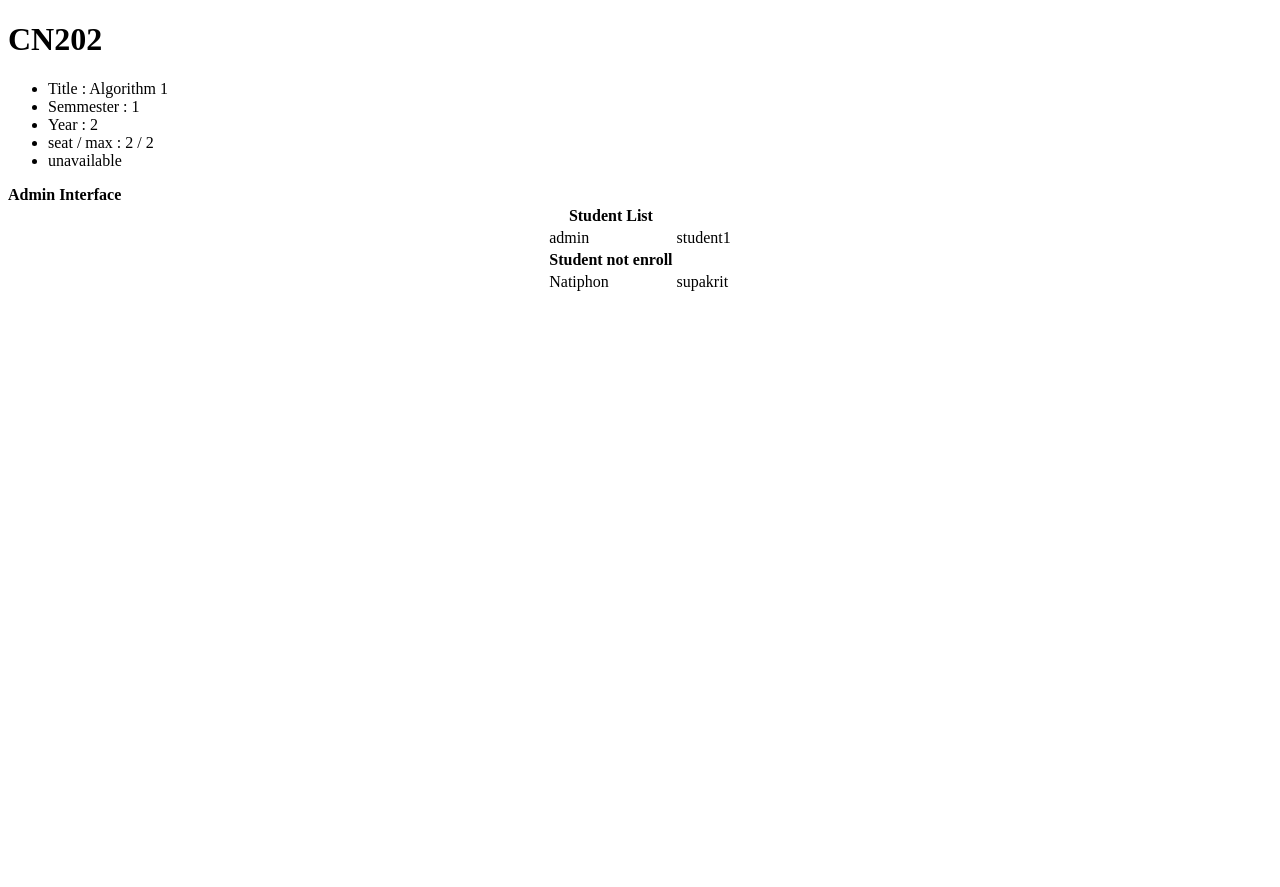
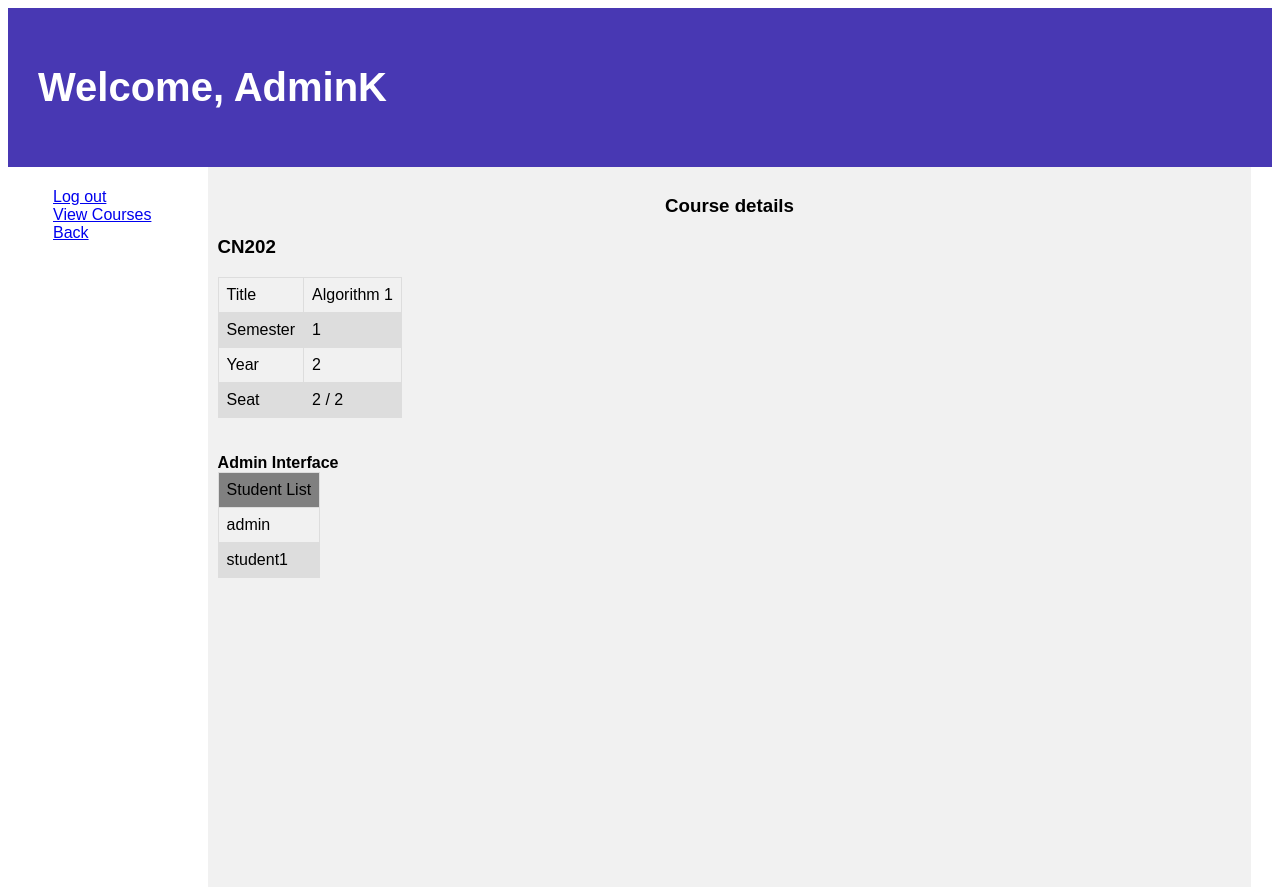
Before and after one commit to CN331G2/cn331-as2, a Django app: page /courses/2/ in a window 1280 px wide. Before the commit the page ends 291 px from the top, so only its background shows below. Run offline with Django 4.2, Linux system fonts and the light colour scheme; a user stored in the database is signed in; data comes from the database, SQL or seed files in the repository; both versions use the stored data as it was after the commit; parts of the project's set-up code (start-up, migrations or seed data) failed here and were passed over.

Commit message:
21.26 complete

```diff
--- a/DjangoWeb/courses/templates/courses/course.html
+++ b/DjangoWeb/courses/templates/courses/course.html
@@ -1,42 +1,115 @@
 {% extends "courses/layout.html" %}
 {% block body %}
-<h1>{{ course.c_id }}</h1>
-<ul>
-    <li>Title : {{ course.title }}</li>
-    <li>Semmester : {{ course.semmester }}</li>
-    <li>Year : {{ course.year }}</li>
-    <li>seat / max : {{ course.seat_count }} / {{ course.max_seat }}</li>
+<style>
+    body {
+      font-family: Arial, Helvetica, sans-serif;
+  }
+  header{
+      background-color: rgb(72, 56, 179);
+      padding: 30px;
+      text-align: left;
+      font-size: 20px;
+      color: white;
+  }
+  nav {
+      float: left;
+      width: 15%;
+      height: 700px;
+      background: rgb(255, 255, 255);
+      padding: 5px;
+  }
+  article {
+      float: left;
+      padding:10px;
+      width: 81%;
+      background-color: #f1f1f1;
+      height: 700px;
+  }
+  table {
+    font-family: arial, sans-serif;
+    border-collapse: collapse;
 
-    {% if course.quota %}
-    <li> available</li>
-    {% else %}
-    <li> unavailable</li>
+  }
 
-    {% endif %}
-</ul>
+  td, th {
+    border: 1px solid #dddddd;
 
+    padding: 8px;
+  }
+thead{
+    background-color: grey;
+}
+
+  tr:nth-child(even) {
+    background-color: #dddddd;
+  }
+</style>
+
+<header>
+    <h1> Welcome, {{ request.user.first_name }}</h1>
+  </header>
+  <section>
+    <nav>
+      <ul>
+        <a href="{% url 'logout' %}">Log out</a>
+        <br>
+        <a href="{% url 'c_index' %}">View Courses</a>
+        <br>
+        <a href="{% url 'index' %}">Back</a>
+      </ul>
+    </nav>
+    <article>
+        <h1 align="center">Course details</h1>
+        <h1>{{ course.c_id }}</h1>
+<table>
+      <tr>
+        <td>Title </td>
+        <td>{{ course.title }}</td>
+      </tr>
+      <tr>
+        <td>Semester</td>
+        <td>{{ course.semmester }}</td>
+      </tr>
+      <tr>
+        <td>Year</td>
+        <td>{{ course.year }}</td>
+      </tr>
+      <tr>
+        <td>Seat</td>
+        <td>{{ course.seat_count }} / {{ course.max_seat }}</td>
+      </tr>
+</table>
+
+
+
+
+<br>
+<br>
 {% if user.is_staff %}
 <p1><b> Admin Interface </b></p1>
-<div class="table" align="center">
-    <table>
-        <tr>
-            <th>Student List</th>
-        </tr>
-        {% for attendance in course.attend.all %}
+<div class="table">
+    <table><thead>
+
+            <td>Student List</td>
+
+<thead>
+
+    <tbody>
+
+        {% for attendance in course.attend.all %}<tr>
         <td>{{ attendance }}</td>
         {% endfor %}
+        </tr>
+
+        <!-- {% for student in User %}
         <tr>
-            <th>Student not enroll</th>
-        </tr>
-        {% for student in User %}
-
             {% if student not in course.attend.all %}
-
             <td>{{ student }}</td>
             {% endif %}
 
-        {% endfor %}
-
+        </tr>
+        {% endfor %} -->
+    </tbody>
     </table>
 
 </div>
@@ -44,13 +117,23 @@
 
 
 {% if course.quota  %}
+
 <h2>Register</h2>
 <form action="{% url 'book' course.id %}" method="POST">
     {% csrf_token %}
     <input type="submit" value="enroll">
 </form>
 
-<a href="{% url 'c_index' %}">Back to Course List</a>
 {% endif %}
 
+    </article>
+
+  </section>
+
+
+
+
+
+
+
 {% endblock %}
```
Also changed, not shown: DjangoWeb/db.sqlite3.
